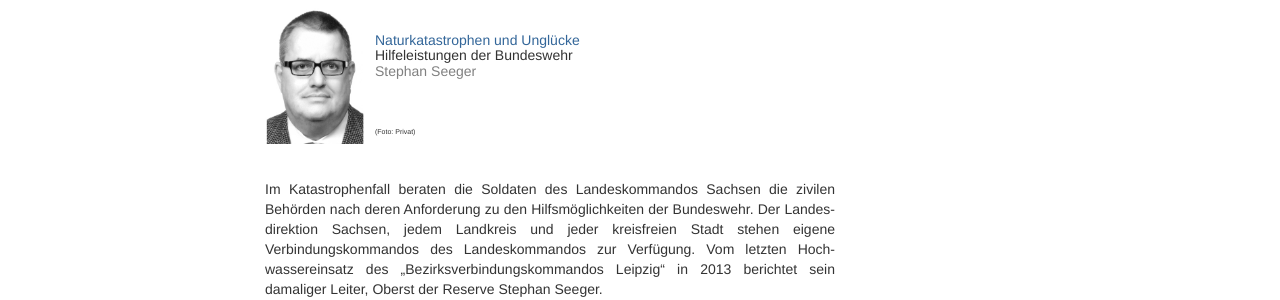
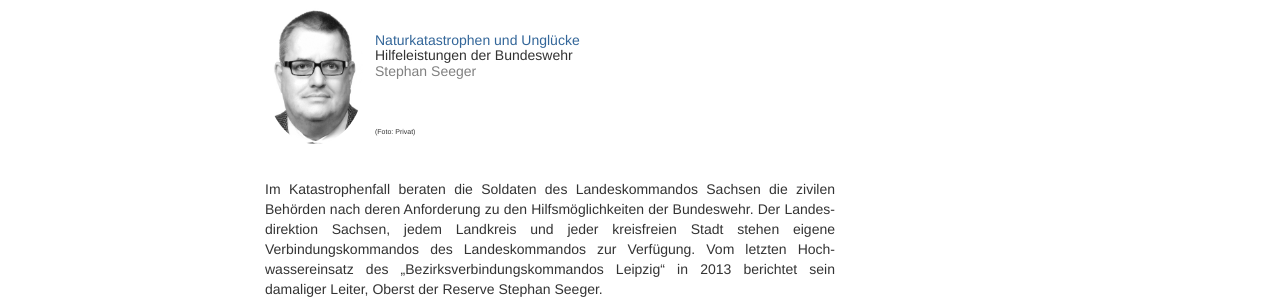
Before and after one commit to susedev/test, a Jekyll site: the page built from beitraege-und-referentinnen.html, in a window 1280 px wide. Shown: the part 1081-1381 px from the top of the page. Built offline with Jekyll 4.4.1, drawn with Linux system fonts in a browser that asks for light colours; nearby versions of some CDN libraries.

Commit message:
Edit from JekyllCMS

```diff
--- a/beitraege-und-referentinnen.html
+++ b/beitraege-und-referentinnen.html
@@ -45,7 +45,7 @@ Praxisbeispiel Johanniter-Unfall-Hilfe e.V.<br />
 <p style="text-align: right;"><span style="color: #808080;"><span style="font-size: xx-small;"><a href="{{ site.base_url }}/programm-uebersicht.html">Zur&uuml;ck zur Programm&uuml;bersicht</a></span> </span></p>
 
 <hr noshade="noshade" size="1" />
-<h5><span style="color: #336699;"><a id="Seeger" name="Seeger"></a><img alt="" src="{{ site.base_url }}/media/people/Stephan_Seeger_300_20.jpg" style="float: left; margin-right: 10px; margin-bottom: 20px; width: 100px; height: 136px;" /></span></h5>
+<h5><span style="color: #336699;"><a id="Seeger" name="Seeger"></a><img alt="" class="img-circle" src="{{ site.base_url }}/media/people/Stephan_Seeger_300_20.jpg" style="float: left; margin-right: 10px; margin-bottom: 20px; width: 100px; height: 136px;" /></span></h5>
 
 <h5>&nbsp;</h5>
 
```
